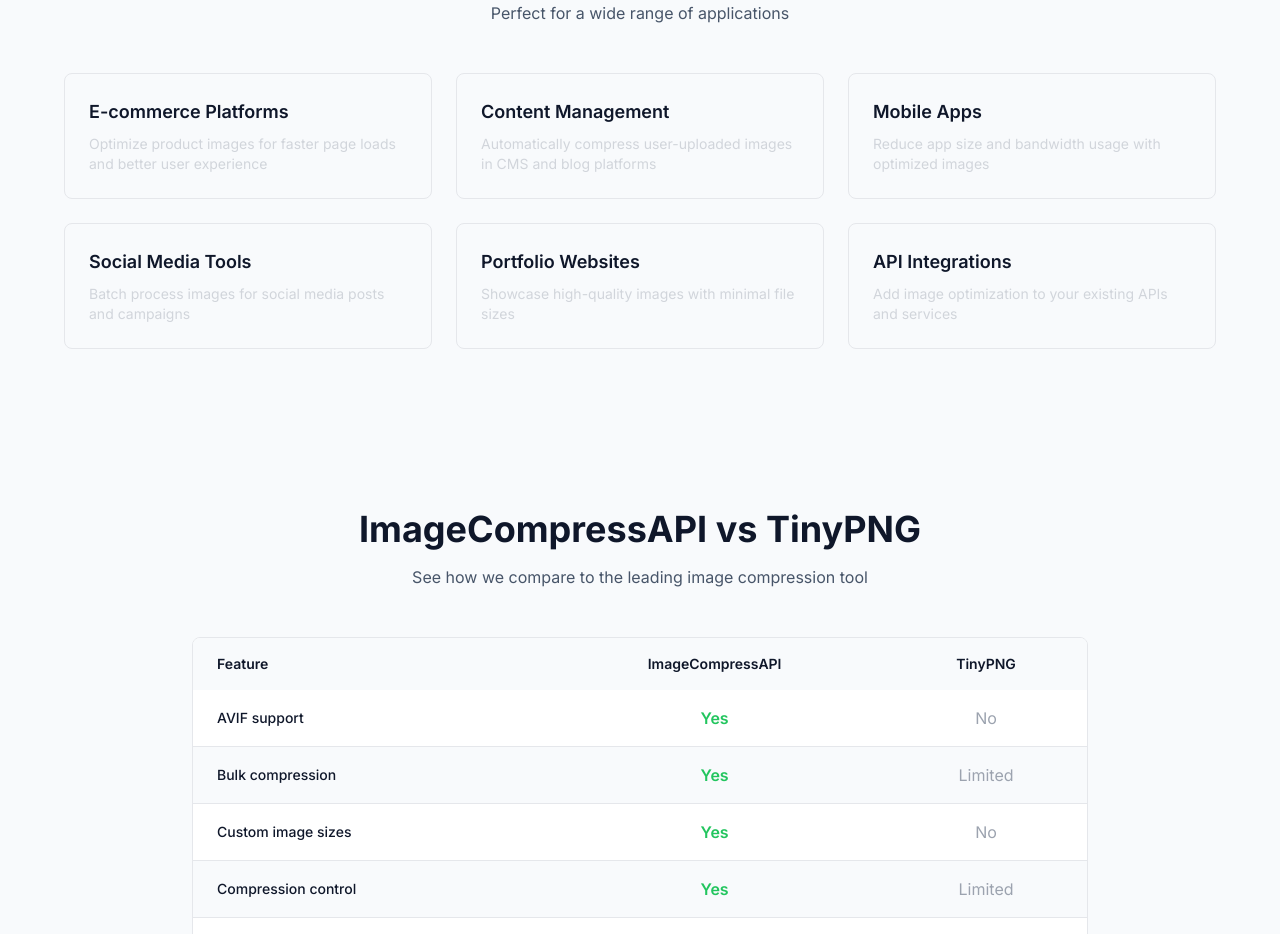
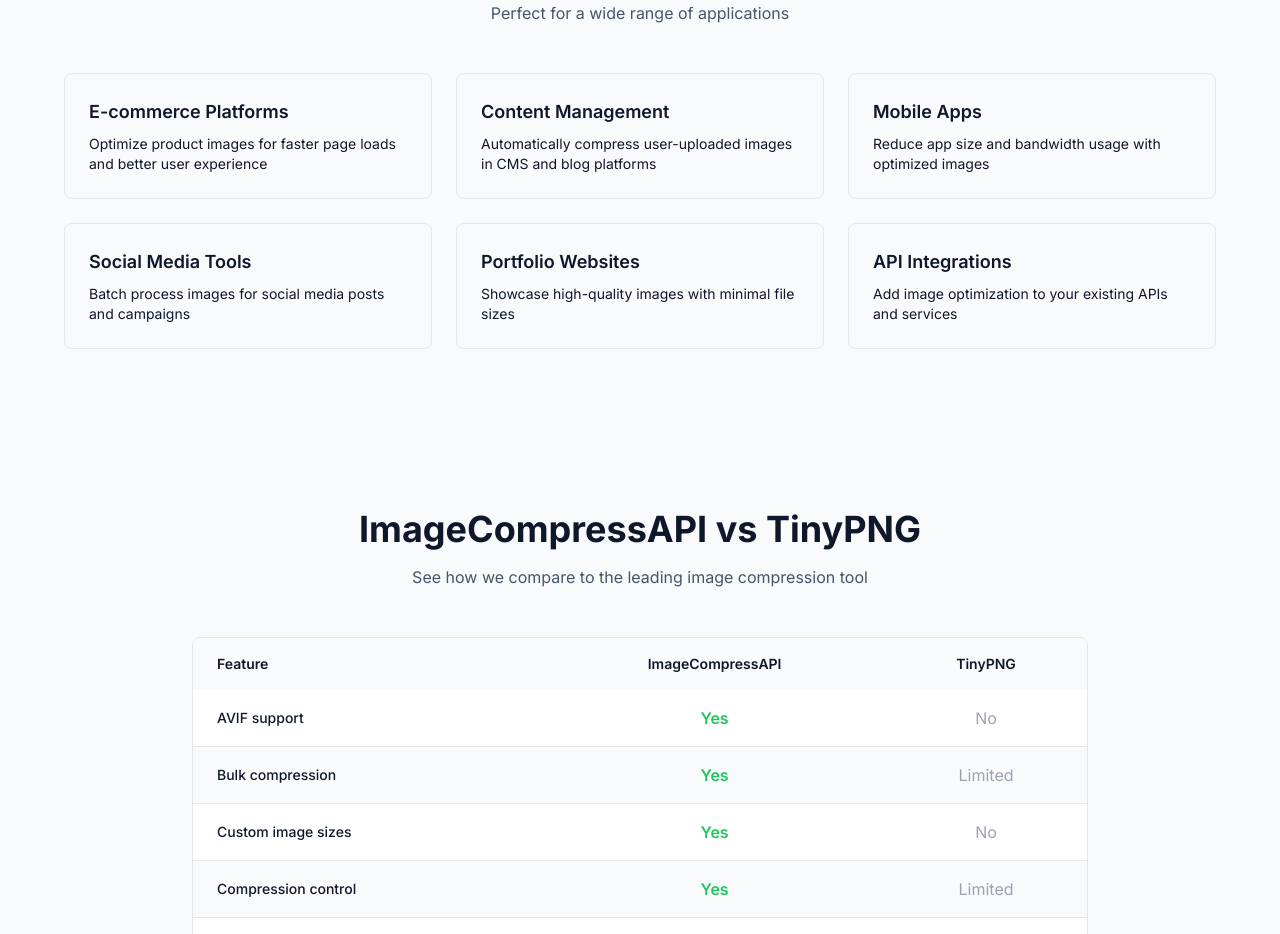
Before and after one commit to iqbalyash/imagecompressapi.com, a Next.js app: page / in a window 1280 px wide. Shown: the part 3380-4314 px from the top of the page. Built offline with nearby package versions, Linux system fonts and the light colour scheme.

Commit message:
gray color changed

```diff
--- a/app/page.tsx
+++ b/app/page.tsx
@@ -286,7 +286,7 @@
                 <h3 className="text-lg font-semibold text-dark-slate mb-2">
                   E-commerce Platforms
                 </h3>
-                <p className="text-sm text-gray-300">
+                <p className="text-sm text-dark-slate">
                   Optimize product images for faster page loads and better user
                   experience
                 </p>
@@ -295,7 +295,7 @@
                 <h3 className="text-lg font-semibold text-dark-slate mb-2">
                   Content Management
                 </h3>
-                <p className="text-sm text-gray-300">
+                <p className="text-sm text-dark-slate">
                   Automatically compress user-uploaded images in CMS and blog
                   platforms
                 </p>
@@ -304,7 +304,7 @@
                 <h3 className="text-lg font-semibold text-dark-slate mb-2">
                   Mobile Apps
                 </h3>
-                <p className="text-sm text-gray-300">
+                <p className="text-sm text-dark-slate">
                   Reduce app size and bandwidth usage with optimized images
                 </p>
               </div>
@@ -312,7 +312,7 @@
                 <h3 className="text-lg font-semibold text-dark-slate mb-2">
                   Social Media Tools
                 </h3>
-                <p className="text-sm text-gray-300">
+                <p className="text-sm text-dark-slate">
                   Batch process images for social media posts and campaigns
                 </p>
               </div>
@@ -320,7 +320,7 @@
                 <h3 className="text-lg font-semibold text-dark-slate mb-2">
                   Portfolio Websites
                 </h3>
-                <p className="text-sm text-gray-300">
+                <p className="text-sm text-dark-slate">
                   Showcase high-quality images with minimal file sizes
                 </p>
               </div>
@@ -328,7 +328,7 @@
                 <h3 className="text-lg font-semibold text-dark-slate mb-2">
                   API Integrations
                 </h3>
-                <p className="text-sm text-gray-300">
+                <p className="text-sm text-dark-slate">
                   Add image optimization to your existing APIs and services
                 </p>
               </div>
```
